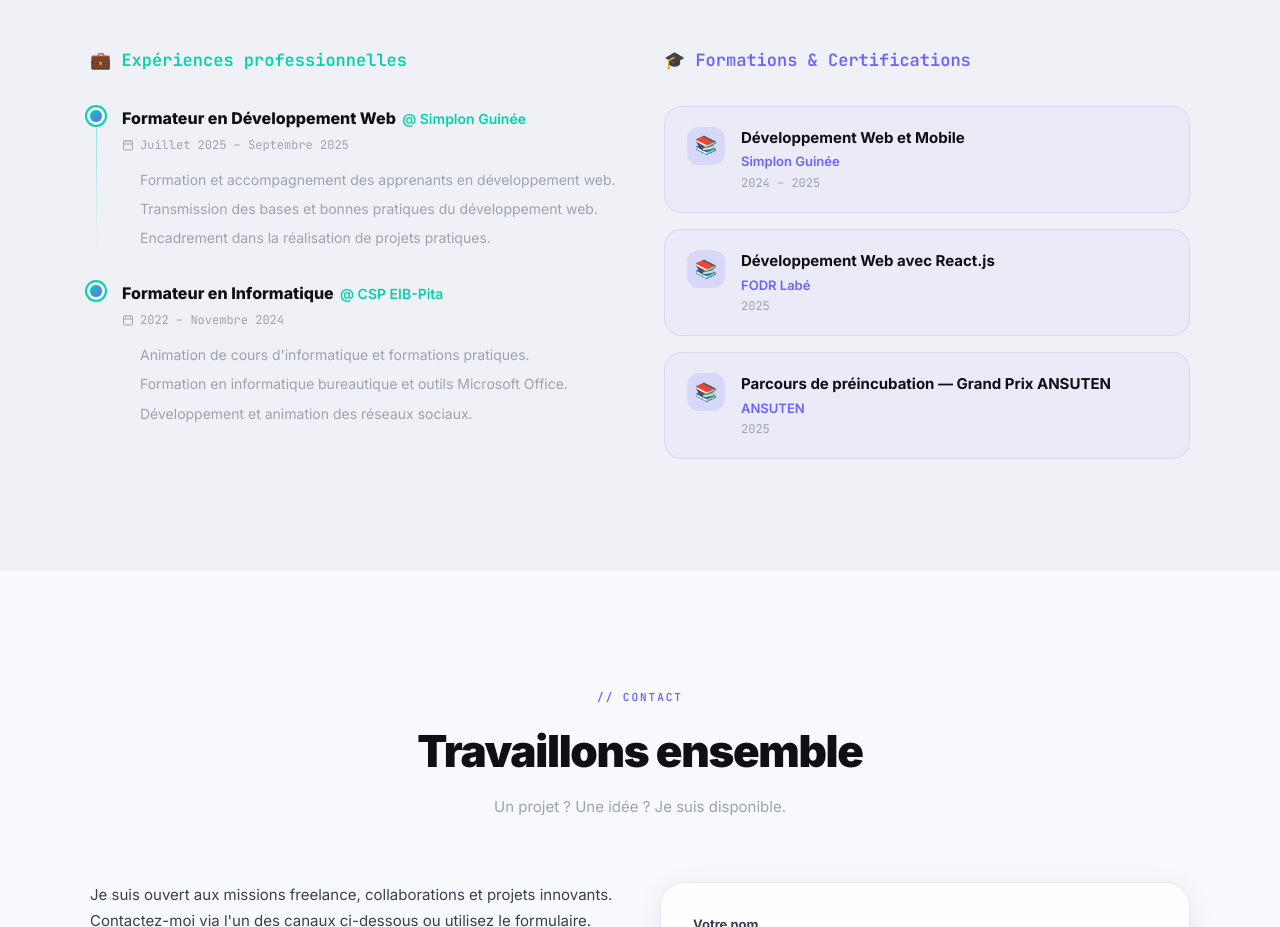
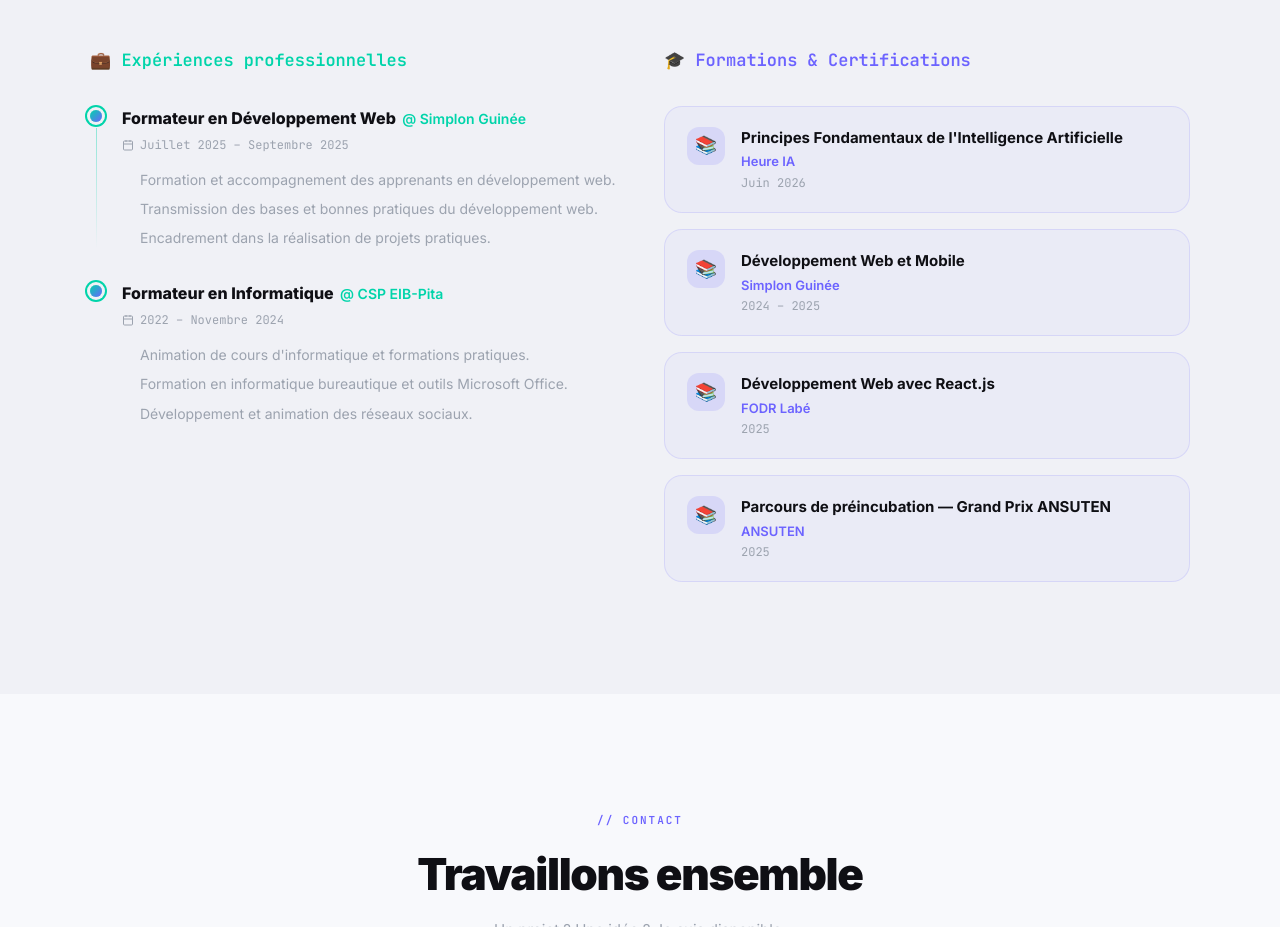
Before and after one commit to Barry-webdev/Mon-Portfolio, a React (Vite) app in the folder Frontend/: page / in a window 1280 px wide. Shown: the part 4320-5247 px from the top of the page. Built offline with nearby package versions, Linux system fonts and the light colour scheme.

Commit message:
feat: add AI certification from Heure IA - June 2026

```diff
--- a/Frontend/src/data/index.ts
+++ b/Frontend/src/data/index.ts
@@ -246,6 +246,14 @@ export const experiences: Experience[] = [
 export const formations: Formation[] = [
   {
     title: {
+      fr: "Principes Fondamentaux de l'Intelligence Artificielle",
+      en: "Fundamentals of Artificial Intelligence",
+    },
+    school: "Heure IA",
+    period: "Juin 2026",
+  },
+  {
+    title: {
       fr: "Développement Web et Mobile",
       en: "Web and Mobile Development",
     },
```
